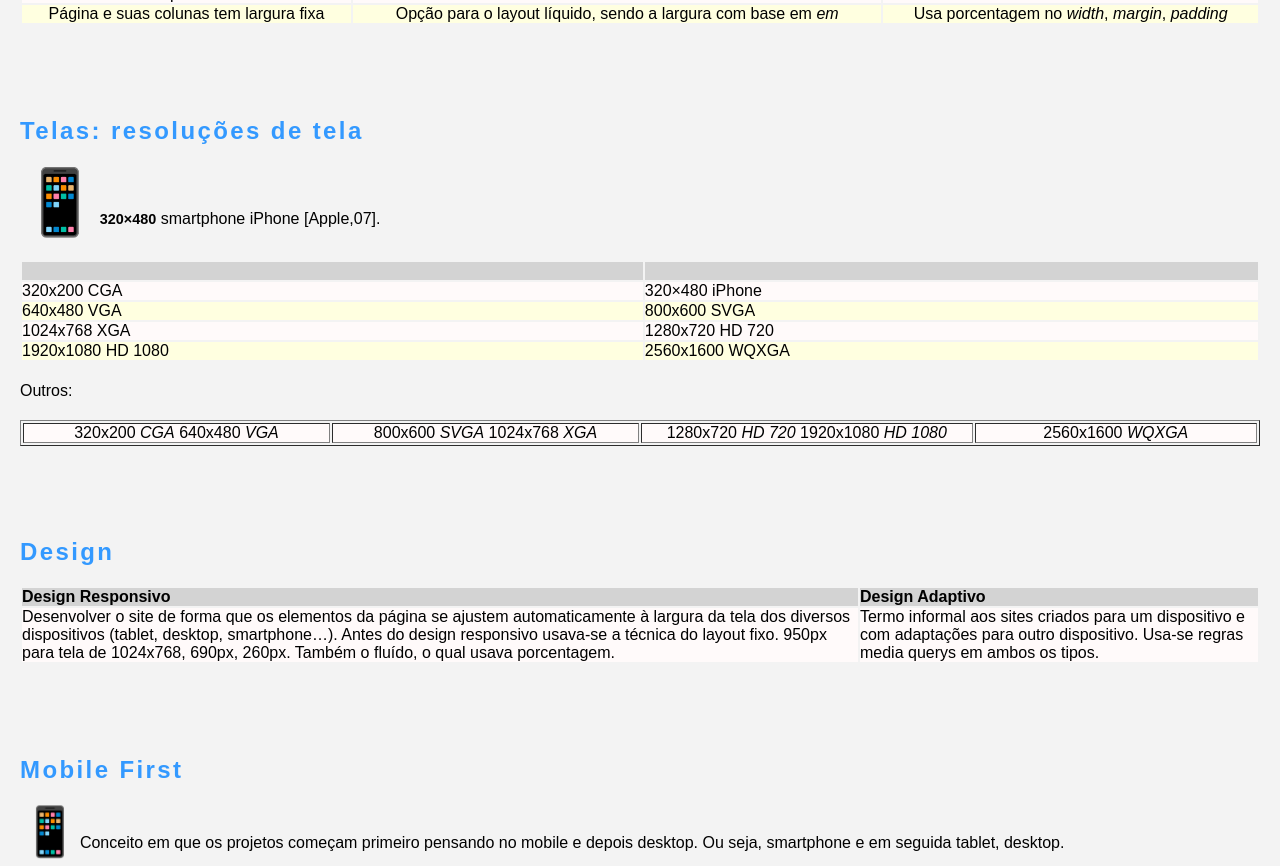
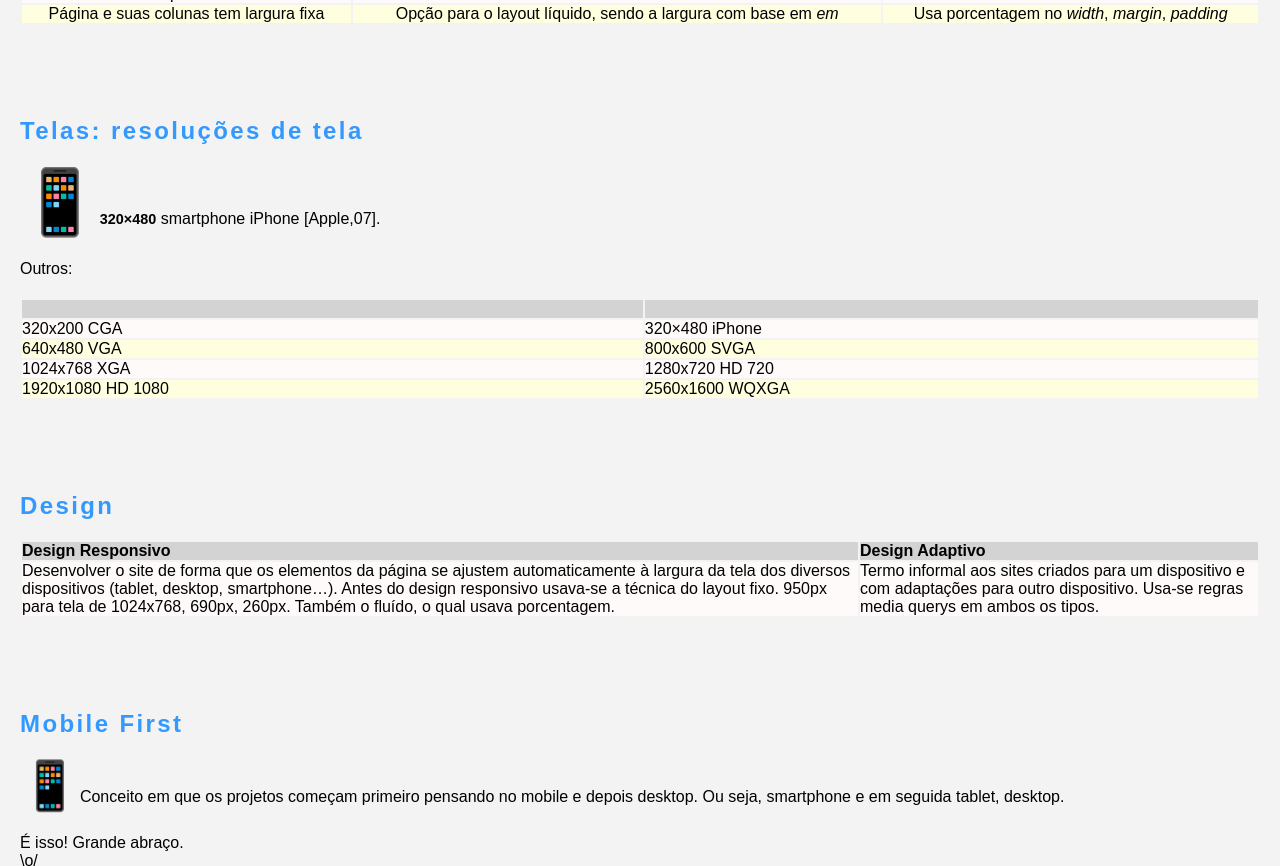
Before and after one commit to Joesynth/joesynth.github.io, a Jekyll site: the page built from _posts/2021-12-27-layout-resolucoes-de-tela-design-mobile-first.md, in a window 1280 px wide and 900 px high, scrolled down 461 px, cut to the strip 0-866 px from the top of the window. Built offline with Jekyll 4.4.1, drawn with Linux system fonts in a browser that asks for light colours.

Commit message:
Simplify screen resolutions section
Removed outdated table of screen resolutions and replaced it with a simpler list format.

```diff
--- a/_posts/2021-12-27-layout-resolucoes-de-tela-design-mobile-first.md
+++ b/_posts/2021-12-27-layout-resolucoes-de-tela-design-mobile-first.md
@@ -12,6 +12,8 @@
 <h2>Telas: resoluções de tela</h2>
 <span style="font-size:4em;">📱</span><strong>320×480</strong> <span class="style3">smartphone iPhone [Apple,07].</span>
 
+Outros:
+
 |||
 |:---|:---|
 |320x200 CGA|320×480 iPhone|
@@ -19,37 +21,6 @@
 |1024x768 XGA|1280x720 HD 720|
 |1920x1080 HD 1080|2560x1600 WQXGA|
 
-
-
-
-
-
-Outros:
-<table border="1" width="100%">
-<tr valign="top">
-<td width="25%">
-<p align="center">320x200
-<em><span class="style3">CGA</span></em>
-640x480
-<em><span class="style3">VGA</span></em></p>
-</td>
-<td width="25%">
-<div align="center">800x600
-<em><span class="style3">SVGA</span></em>
-1024x768
-<em><span class="style3">XGA</span></em></div></td>
-<td width="27%">
-<div align="center">1280x720
-<em><span class="style3">HD 720</span></em>
-1920x1080
-<em><span class="style3">HD 1080</span></em></div></td>
-<td width="23%">
-<div align="center">2560x1600
-<em><span class="style3">WQXGA</span></em>
-<span class="style3">
-</span></div></td>
-</tr>
-</table>
 
 <h2>Design</h2>
 
```
